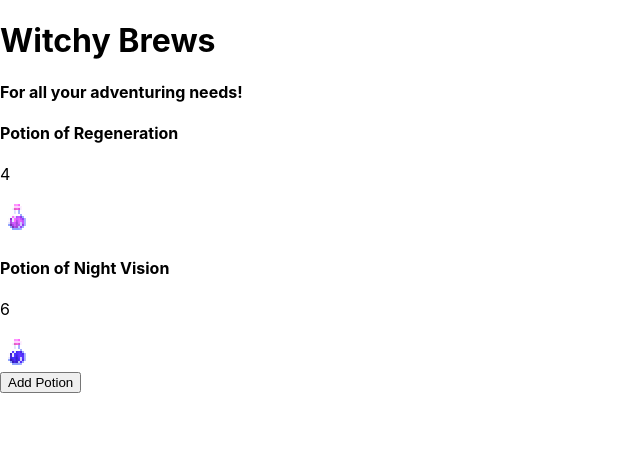
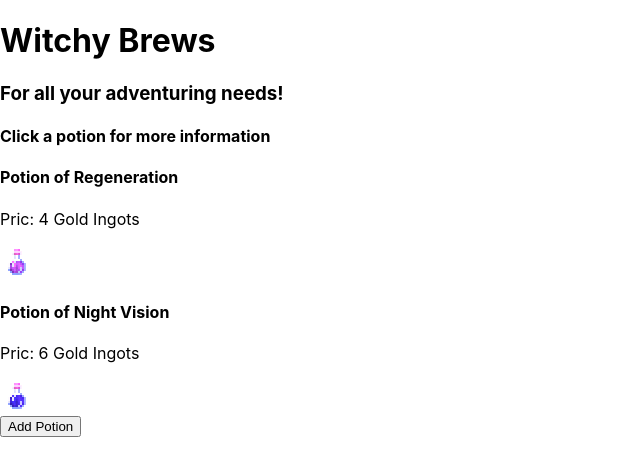
Before and after one commit to jhvozdovich/tap-room, a React (Create React App) app: page / in a window 1280 px wide. Shown: the top 476 px of the page, without its empty margins (0-640 px from the left). Built offline with nearby package versions, Linux system fonts and the light colour scheme.

Commit message:
add restock potion functionality

```diff
--- a/src/components/Header.js
+++ b/src/components/Header.js
@@ -4,7 +4,7 @@ function Header() {
   return (
     <React.Fragment>
       <h1>Witchy Brews</h1>
-      <h4>For all your adventuring needs!</h4>
+      <h3>For all your adventuring needs!</h3>
     </React.Fragment>
   )
 }
--- a/src/components/Potion.js
+++ b/src/components/Potion.js
@@ -6,7 +6,7 @@ function Potion(props) {
     <React.Fragment>
       <div onClick={() => props.whenPotionClicked(props.id)}>
         <h4>{props.name}</h4>
-        <p>{props.price}</p>
+        <p>Pric: {props.price} Gold Ingots</p>
         <img src={props.img} alt="potion gif" />
       </div>
     </React.Fragment>
--- a/src/components/PotionControl.js
+++ b/src/components/PotionControl.js
@@ -97,6 +97,15 @@ class PotionControl extends React.Component {
     }
   }
 
+  handleRestockingPotion = (id) => {
+    const restockedPotion = this.state.potionList.filter(potion => potion.id === id)[0];
+    restockedPotion.stock += 10;
+    const updatedPotionList = this.state.potionList.filter(potion => potion.id !== this.state.selectedPotionVisible.id).concat(restockedPotion);
+    this.setState({
+      potionList: updatedPotionList
+    });
+  }
+
   render() {
     let currentlyVisibleState = null;
     let navButton = null;
@@ -110,7 +119,8 @@ class PotionControl extends React.Component {
         potion={this.state.selectedPotionVisible}
         onClickingUpdate={this.handleUpdatingFormVisible}
         onClickingDelete={this.handleDeletingPotion}
-        onClickingBuy={this.handleBuyingPotion} />
+        onClickingBuy={this.handleBuyingPotion}
+        onClickingRestock={this.handleRestockingPotion} />
       navButton = <button onClick={this.handleSelectedPotion}>Back to List</button>
     } else if (this.state.creatingFormVisible) {
       currentlyVisibleState = <NewPotionForm onNewPotionCreation={this.handleAddingNewPotion} />
--- a/src/components/PotionDetail.js
+++ b/src/components/PotionDetail.js
@@ -2,7 +2,7 @@ import React from "react";
 import PropTypes from "prop-types";
 
 function PotionDetail(props) {
-  const { potion, onClickingDelete, onClickingBuy } = props;
+  const { potion, onClickingDelete, onClickingBuy, onClickingRestock } = props;
   let stockDisplay;
   if (potion.stock > 0) {
     stockDisplay = potion.stock
@@ -11,13 +11,14 @@ function PotionDetail(props) {
   }
   return (
     <React.Fragment>
-      <h3>{potion.name} Details</h3>
+      <h3>{potion.name} Stats</h3>
       <img src={potion.img} alt="Potion gif" />
       <p>Price: {potion.price} Gold Ingots</p>
       <p>Duration: {potion.duration}</p>
       <p>Effect: {potion.effect}</p>
       <p>Stock: {stockDisplay}</p>
-      <button onClick={() => onClickingBuy(potion.id)}>Purchase Item</button>
+      <button onClick={() => onClickingBuy(potion.id)}>Purchase Potion</button>
+      <button onClick={() => onClickingRestock(potion.id)}>Restock Potion</button>
       <button onClick={props.onClickingUpdate}>Update Potion</button>
       <button onClick={() => onClickingDelete(potion.id)}>Delete Potion</button>
     </React.Fragment>
@@ -28,7 +29,8 @@ PotionDetail.propTypes = {
   potion: PropTypes.object,
   onClickingUpdate: PropTypes.func,
   onClickingDelete: PropTypes.func,
-  onClickingBuy: PropTypes.func
+  onClickingBuy: PropTypes.func,
+  onClickingRestock: PropTypes.func
 }
 
 export default PotionDetail;
--- a/src/components/PotionList.js
+++ b/src/components/PotionList.js
@@ -5,6 +5,7 @@ import PropTypes from "prop-types";
 function PotionList(props) {
   return (
     <React.Fragment>
+      <h4>Click a potion for more information</h4>
       {props.potionList.map((potion) =>
         <Potion
           whenPotionClicked={props.onPotionSelection}
```
